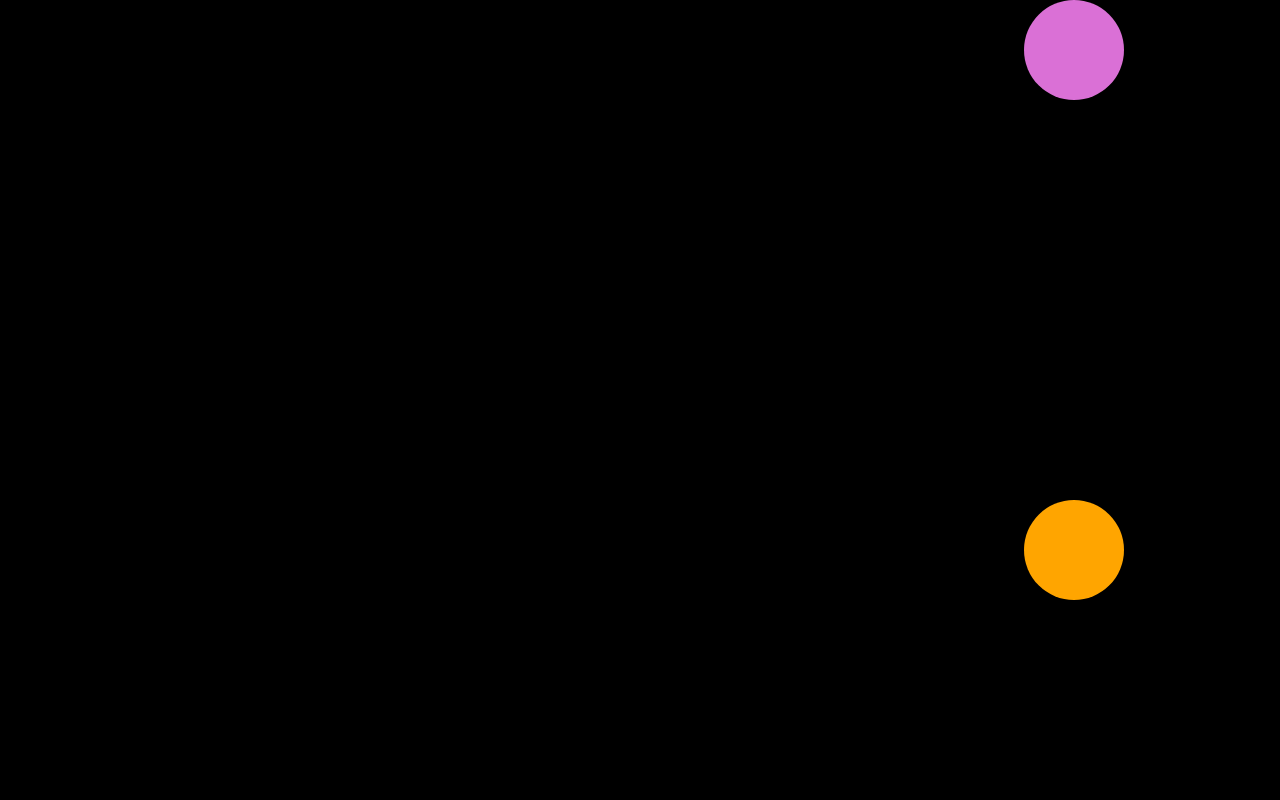
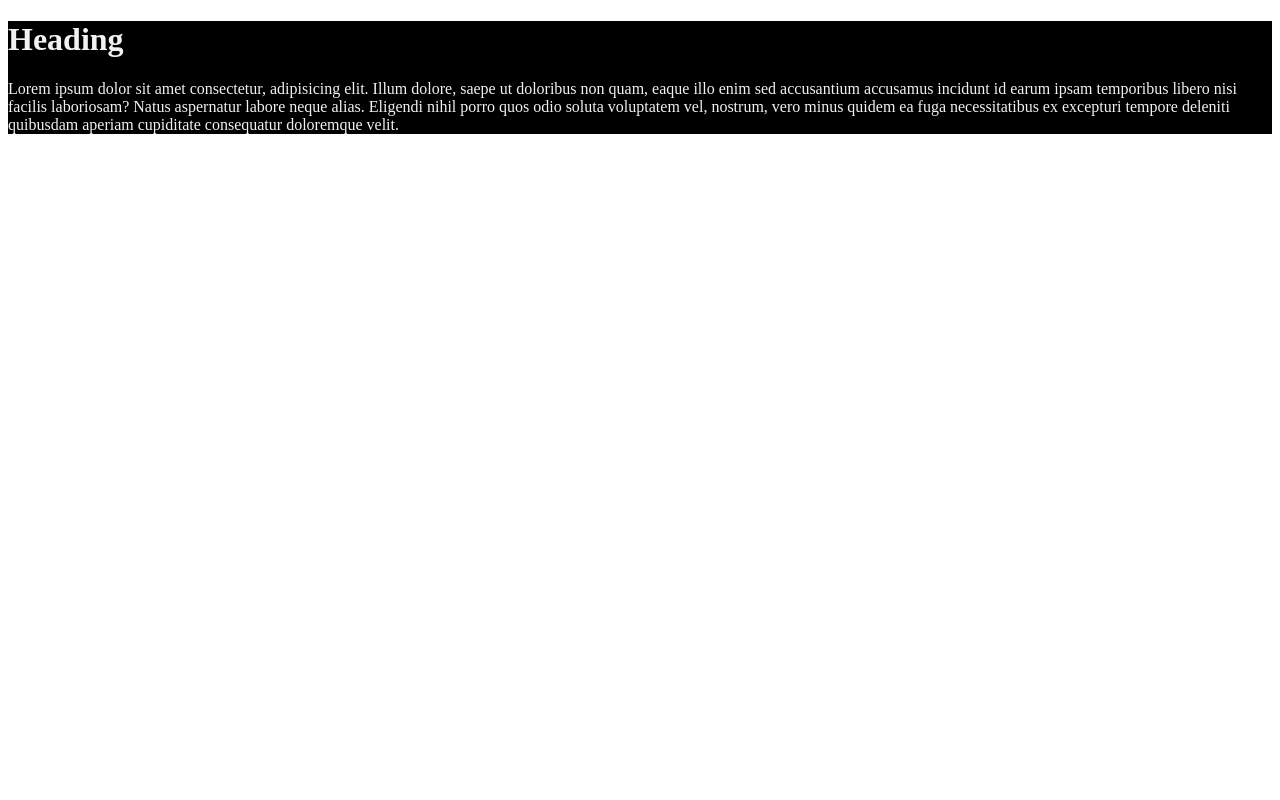
Before and after one commit to VarunChoudhary7/Full-stack-repo, a plain HTML site: page index.html in a window 1280 px wide. Shown: the top 800 px of the page. Drawn offline with Linux system fonts and the light colour scheme.

Commit message:
seventh 1st

```diff
--- a/Assets/CSS/styles.css
+++ b/Assets/CSS/styles.css
@@ -1,90 +1,33 @@
-
-        * {
-            margin: 0;
-            padding: 0;
-            box-sizing: border-box;
+div.parent{
+    background-color: black;
+color: #f1f1f1;
 }
 
-        div.parent {
-            height: 500px;
-            background-color: black;
+@media (max-width: 500px){
+    /* div.parent{
+    background-color: greenyellow !important;
+    color: pink;
+    } */
 }
 
-        div.child {
-            width: 100px;
-            height: 100px;
-            background-color: orange;
+@media (max-width: 700px){
+     /* div.parent{
+    background-color: yellow;
+    color: blue;
+    }  */
+}
+/* only 700 px one will work if you don't add impotant or add the one with smaller values beneath it cause in the confliction the one lower will have advantage or will dominate */
+/* media queries change only the conflicting properties keeping the non-conflicting ones same  */
 
+@media (max-width: 700px){
+     div.parent{
+    background-color: yellow;
+    color: blue;
     }
-
-        div.parent:hover div.child {
-            /* animation: 1s move ease;
-            animation-fill-mode: forward; */
-            /* as the object after the animation comes back to the orginal position so this stops it  */
-            /* if we remove this hover transition will still work but but animation will not  */
-
 }
-
-        div.child {
-            /* if we use animation here directly it will move at every refresh   */
-            animation: 1s move ease;
-            /* animation-iteration-count: 3;  */
-            /* animation-iteration-count: 1;  */
-            animation-iteration-count: infinite;
-            /* now the animation will run three times  */
-            /* animation-direction: reverse;
-            animation-direction: normal; */
-            animation-direction: alternate;
-            border-radius: 50%;
+@media (max-width: 500px){
+    div.parent{
+    background-color: greenyellow !important;
+    color: pink;
     }
-
-        div.child-2 {
-            height: 100px;
-            width: 100px;
-            animation: 1s move ease;
-            animation-iteration-count: infinite;
-            animation-direction: alternate;
-            border-radius: 50%;
-            margin-left: 100px;
-            animation-delay: 1s;
 }
-
-        @keyframes move {
-            0% {
-                transform: translateX(0vw);
-            }
-
-            /* in animation we refer to frames by percentage completetion  */
-            /* 1% {
-                transform: translateX(1vw)
-            }
-
-            2% {
-                transform: translateX(2vw);
-            } */
-
-            /* 3%{}
-            4%{}
-            5%{}
-            6%{} */
-
-            /* instead of writing every percentage we only need to write 0% and 100% rest it will see itself  */
-
-            /* it is not an element property it is a state preperty so we need to add it to hover  */
-            50% {
-                transform: translate(50vh, 300px);
-                background-color: cyan;
-            }
-
-            100% {
-                transform: translateX(80vw);
-            }
-
-            /* 0% {
-                transform: translateY(0vw);
-            }
-            100% {
-                transform: translateY(80vw);
-            } */
-
-        }
--- a/index.html
+++ b/index.html
@@ -1,180 +1,23 @@
 <!DOCTYPE html>
 <html lang="en">
-<!-- 1st -->
 
 <head>
     <meta charset="UTF-8">
     <meta http-equiv="X-UA-Compatible" content="IE=edge">
     <meta name="viewport" content="width=device-width, initial-scale=1.0">
-    <title>CSS-5</title>
-    <style>
-        * {
-            margin: 0;
-            padding: 0;
-            box-sizing: border-box;
-        }
-
-        div.parent {
-            height: 500px;
-            background-color: black;
-        }
-
-        div.child {
-            width: 100px;
-            height: 100px;
-            background-color: orange;
-            transition: 1s ease;
-            /* transition is a element property not a state property hence we need to add it in the element  */
-            transition-property: transform;
-            /* this allows to select a single transition property  */
-
-
-
-        }
-
-        div.parent:hover div.child {
-            transform: translateX(80vw);
-            background-color: orchid;
-
-        }
-    </style>
-
-</head>
-
-<body>
-    <div class="parent">
-        <div class="child">
-
-        </div>
-    </div>
-</body>
-<!-- 1st  -->
-<!-- 2nd  -->
-<style>
-    * {
-        margin: 0;
-        padding: 0;
-        box-sizing: border-box;
-    }
-
-    div.parent {
-        height: 500px;
-        background-color: black;
-    }
-
-    div.child {
-        width: 100px;
-        height: 100px;
-        background-color: orange;
-
-    }
-
-    div.parent:hover div.child {
-        /* animation: 1s move ease;
-        animation-fill-mode: forward; */
-        /* as the object after the animation comes back to the orginal position so this stops it  */
-        /* if we remove this hover transition will still work but but animation will not  */
-
-    }
-
-    div.child {
-        /* if we use animation here directly it will move at every refresh   */
-        animation: 1s move ease;
-        /* animation-iteration-count: 3;  */
-        /* animation-iteration-count: 1;  */
-        animation-iteration-count: infinite;
-        /* now the animation will run three times  */
-        /* animation-direction: reverse;
-        animation-direction: normal; */
-        animation-direction: alternate;
-        border-radius: 50%;
-    }
-
-    div.child-2 {
-        height: 100px;
-        width: 100px;
-        animation: 1s move ease;
-        animation-iteration-count: infinite;
-        animation-direction: alternate;
-        border-radius: 50%;
-        margin-left: 100px;
-        animation-delay: 1s;
-    }
-
-    @keyframes move {
-        0% {
-            transform: translateX(0vw);
-        }
-
-        /* in animation we refer to frames by percentage completetion  */
-        /* 1% {
-            transform: translateX(1vw)
-        }
-
-        2% {
-            transform: translateX(2vw);
-        } */
-
-        /* 3%{}
-        4%{}
-        5%{}
-        6%{} */
-
-        /* instead of writing every percentage we only need to write 0% and 100% rest it will see itself  */
-
-        /* it is not an element property it is a state preperty so we need to add it to hover  */
-        50% {
-            transform: translate(50vh, 300px);
-            background-color: cyan;
-        }
-
-        100% {
-            transform: translateX(80vw);
-        }
-
-        /* 0% {
-            transform: translateY(0vw);
-        }
-        100% {
-            transform: translateY(80vw);
-        } */
-
-    }
-</style>
-
-<body>
-    <div class="parent">
-        <div class="child">
-            <div class="child-2"></div>
-        </div>
-    </div>
-
-
-</body>
-
-
-
-<!-- 2nd  -->
-
-<!-- 3rd  -->
-
-<head>
-    <meta charset="UTF-8">
-    <meta http-equiv="X-UA-Compatible" content="IE=edge">
-    <meta name="viewport" content="width=device-width, initial-scale=1.0">
-    <title>CSS-5</title>
+    <title>Document</title>
     <link rel="stylesheet" href="./Assets/CSS/styles.css">
 </head>
 
 <body>
     <div class="parent">
-        <div class="child">
-            <div class="child-2"></div>
-        </div>
+        <h1>Heading</h1>
+        Lorem ipsum dolor sit amet consectetur, adipisicing elit. Illum dolore, saepe ut doloribus non quam, eaque illo
+        enim sed accusantium accusamus incidunt id earum ipsam temporibus libero nisi facilis laboriosam?
+        Natus aspernatur labore neque alias. Eligendi nihil porro quos odio soluta voluptatem vel, nostrum, vero minus
+        quidem ea fuga necessitatibus ex excepturi tempore deleniti quibusdam aperiam cupiditate consequatur doloremque
+        velit.
     </div>
-
-
 </body>
-<!-- 3rd  -->
 
 </html>
```
Lines whose indentation alone changed are shown as unchanged.
